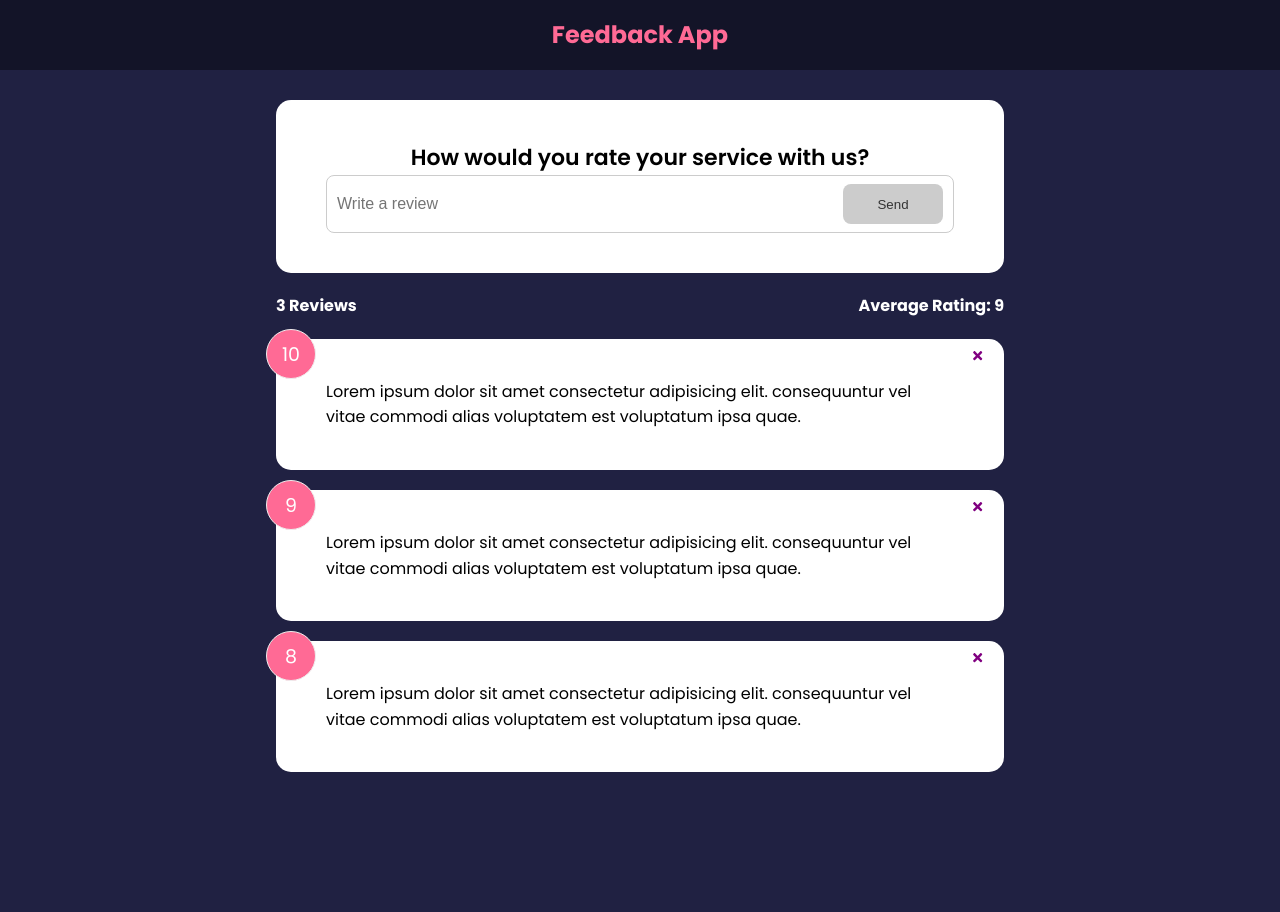
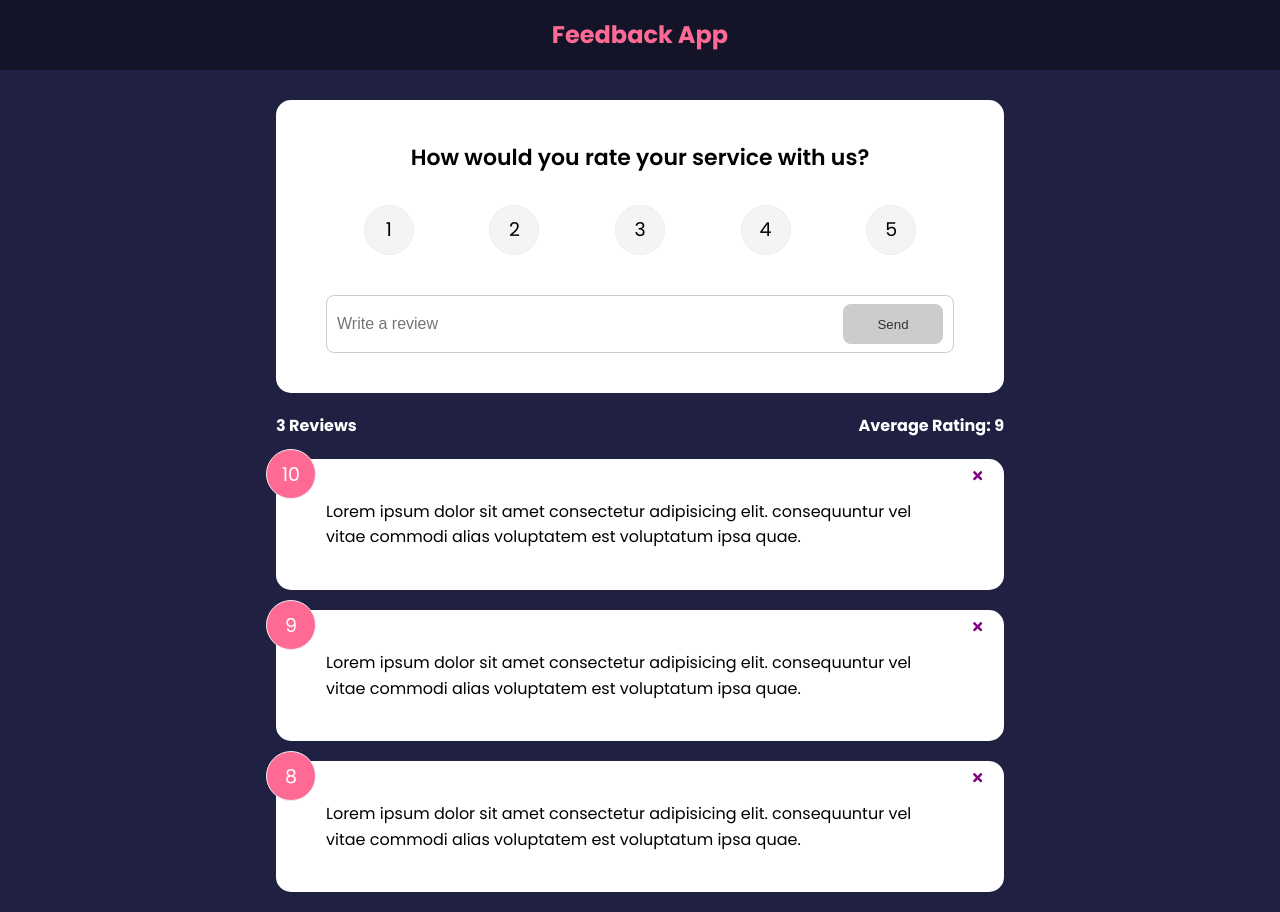
Before and after one commit to Samlxy/feedback-context, a React (Create React App) app: page / in a window 1280 px wide. Before the commit the page ends 800 px from the top, so only its background shows below. Built offline with nearby package versions, Linux system fonts and the light colour scheme.

Commit message:
complete feedback rating func

```diff
--- a/package.json
+++ b/package.json
@@ -9,7 +9,8 @@
     "react": "^18.2.0",
     "react-dom": "^18.2.0",
     "react-icons": "^4.4.0",
-    "react-scripts": "5.0.1",
+    "react-scripts": "^5.0.1",
+    "uuid": "^9.0.0",
     "web-vitals": "^2.1.4"
   },
   "scripts": {
--- a/src/App.js
+++ b/src/App.js
@@ -1,4 +1,5 @@
 import { useState } from "react";
+import { v4 as uuid4 } from "uuid";
 import Header from "./components/Header";
 import FeedbackList from "./components/FeedbackList";
 import FeedbackStats from "./components/FeedbackStats";
@@ -7,6 +8,11 @@ import FeedbackData from "./data/FeedbackData";
 
 function App() {
   const [feedback, setFeedback] = useState(FeedbackData);
+
+  const addFeedback = (newFeedback) => {
+    newFeedback.id = uuid4();
+    setFeedback([newFeedback, ...feedback])
+  };
 
   const deleteFeedback = (id) => {
     if (window.confirm("Are you sure you want to delete?")) {
@@ -18,7 +24,7 @@ function App() {
     <>
       <Header text="Feedback App" />
       <div className="container">
-      <FeedbackForm />
+        <FeedbackForm handleAdd={addFeedback} />
         <FeedbackStats feedback={feedback} />
         <FeedbackList feedback={feedback} handleDelete={deleteFeedback} />
       </div>
--- a/src/components/FeedbackForm.jsx
+++ b/src/components/FeedbackForm.jsx
@@ -1,9 +1,11 @@
 import { useState } from "react";
+import RatingSelect from "./RatingSelect";
 import Card from "./shared/Card";
 import Button from "./shared/Button";
 
-function FeedbackForm() {
-  const [text, setText] = useState();
+function FeedbackForm({ handleAdd }) {
+  const [text, setText] = useState("");
+  const [rating, setRating] = useState(1);
   const [btnDisabled, setBtnDisabled] = useState(true);
   const [message, setMessage] = useState("");
 
@@ -22,10 +24,25 @@ function FeedbackForm() {
     setText(e.target.value);
   };
 
+  const handleSubmit = (e) => {
+    e.preventDefault();
+    if (text.trim().length > 10) {
+      const newFeedback = {
+        text,
+        rating,
+      };
+
+      handleAdd(newFeedback);
+
+      setText("");
+    }
+  };
+
   return (
     <Card>
-      <form>
+      <form onSubmit={handleSubmit}>
         <h2>How would you rate your service with us?</h2>
+        <RatingSelect select={(rating) => setRating(rating)} />
         <div className="input-group">
           <input
             onChange={handleTextChange}
--- /dev/null
+++ b/src/components/RatingSelect.jsx
@@ -0,0 +1,72 @@
+import { useState } from "react";
+
+function RatingSelect({ select }) {
+  const [selected, setSelected] = useState(10);
+
+  const handleChange = (e) => {
+    setSelected(+e.currentTarget.value);
+    select(+e.currentTarget.value);
+  };
+
+  return (
+    <ul className="rating">
+      <li>
+        <input
+          type="radio"
+          id="num1"
+          name="rating"
+          value="1"
+          onChange={handleChange}
+          checked={selected === 1}
+        />
+        <label htmlFor="num1">1</label>
+      </li>
+      <li>
+        <input
+          type="radio"
+          id="num2"
+          name="rating"
+          value="2"
+          onChange={handleChange}
+          checked={selected === 2}
+        />
+        <label htmlFor="num2">2</label>
+      </li>
+      <li>
+        <input
+          type="radio"
+          id="num3"
+          name="rating"
+          value="3"
+          onChange={handleChange}
+          checked={selected === 3}
+        />
+        <label htmlFor="num3">3</label>
+      </li>
+      <li>
+        <input
+          type="radio"
+          id="num4"
+          name="rating"
+          value="4"
+          onChange={handleChange}
+          checked={selected === 4}
+        />
+        <label htmlFor="num4">4</label>
+      </li>
+      <li>
+        <input
+          type="radio"
+          id="num5"
+          name="rating"
+          value="5"
+          onChange={handleChange}
+          checked={selected === 5}
+        />
+        <label htmlFor="num5">5</label>
+      </li>
+    </ul>
+  );
+}
+
+export default RatingSelect;
```
Also changed, not shown: 1 other file (tests, documents, lock files or other folders).
